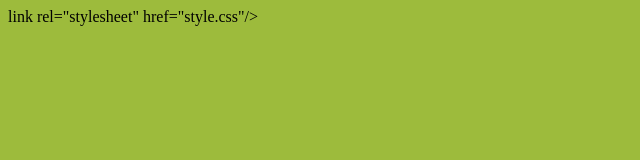
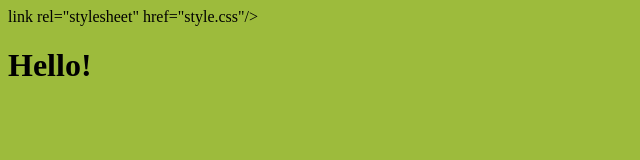
Before and after one commit to alexseveneight78/Background-HEX-smooth-change, a plain HTML site: page index.html in a window 1280 px wide. Shown: the whole page, without its empty margins (0-640 px from the left). Drawn offline with Linux system fonts and the light colour scheme.

Commit message:
Update index.html

```diff
--- a/index.html
+++ b/index.html
@@ -7,3 +7,7 @@
   <script src="script.js"></script>
 
 </head>
+<body>
+	<h1>Hello!</h1>
+</body>
+</html>
```
